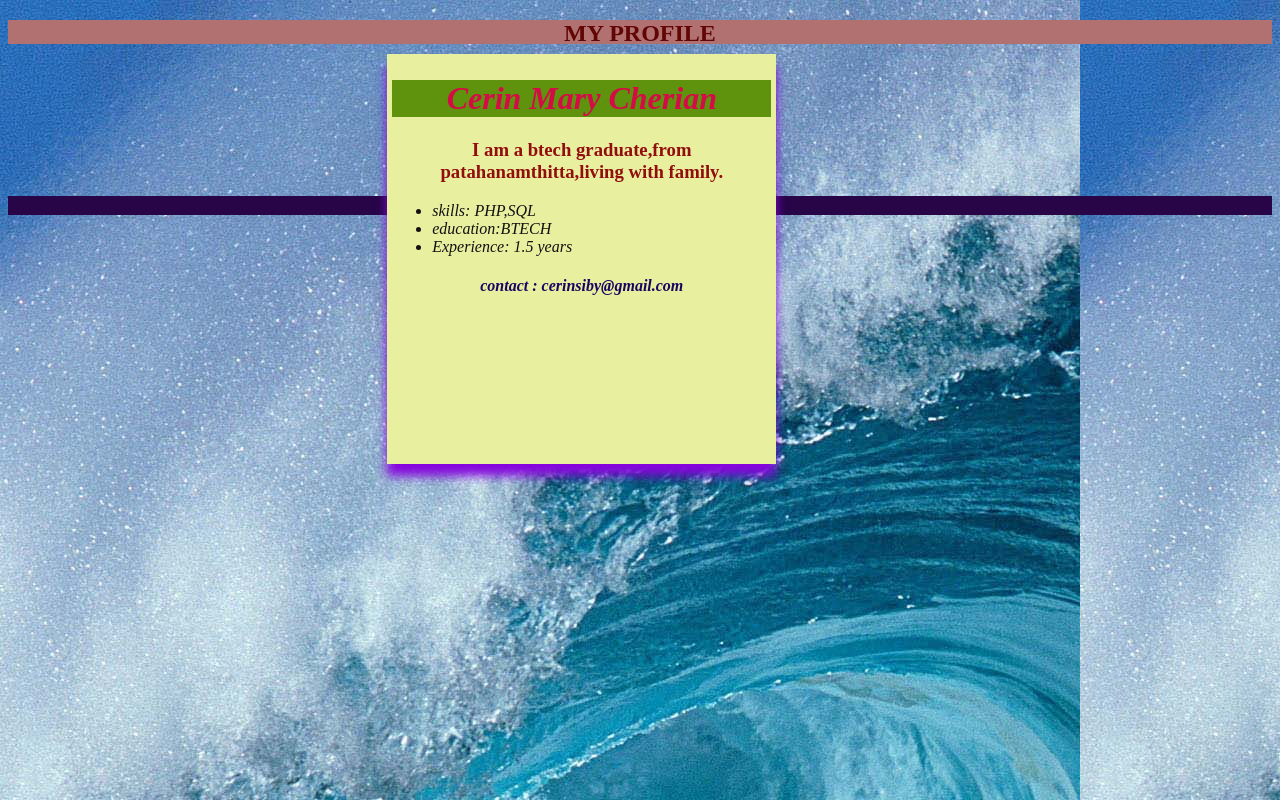
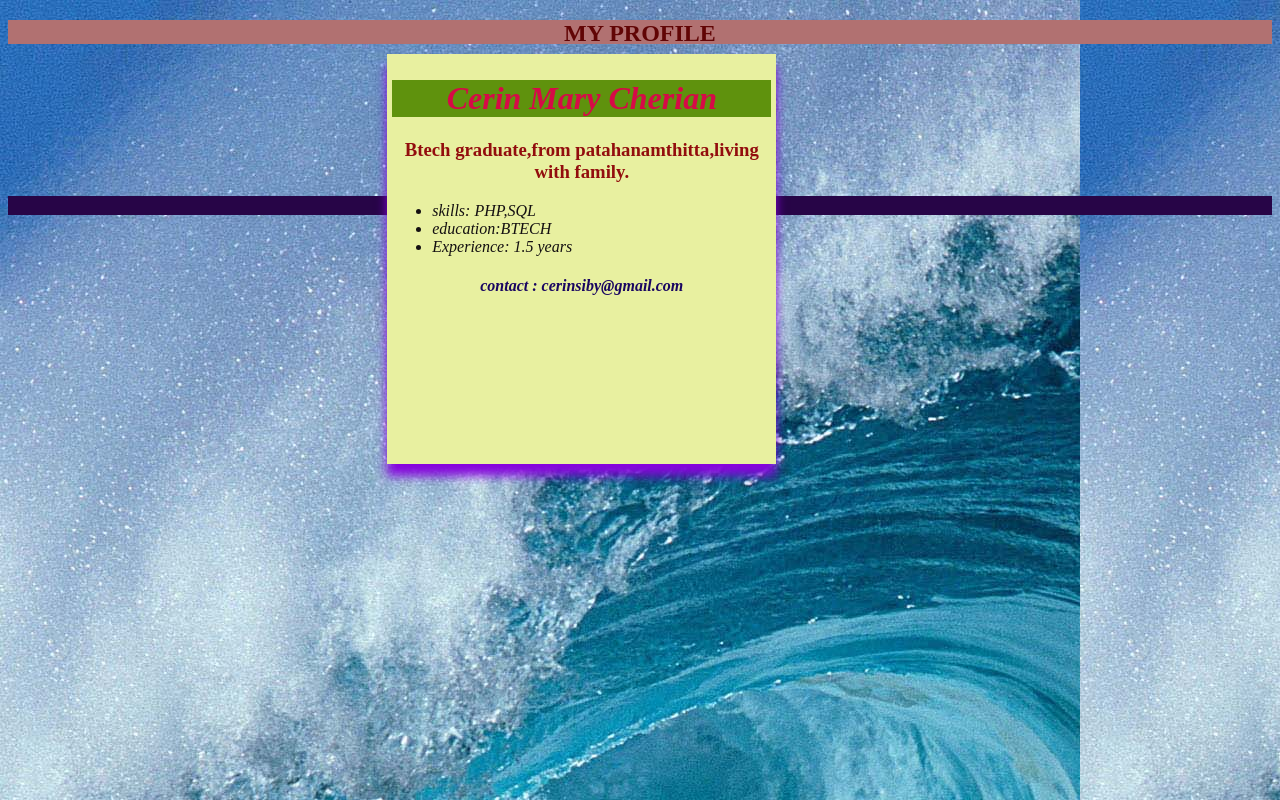
Before and after one commit to cerinmary/assignment1, a plain HTML site: page index.html in a window 1280 px wide. Drawn offline with Linux system fonts and the light colour scheme.

Commit message:
Update index.html

```diff
--- a/index.html
+++ b/index.html
@@ -13,7 +13,7 @@
     </header>
  <div class= "newc">
      <h1>Cerin Mary Cherian</h1>
-     <h3>I am a btech graduate,from patahanamthitta,living with family.</h3>
+     <h3>Btech graduate,from patahanamthitta,living with family.</h3>
 
      <p>
 
```
